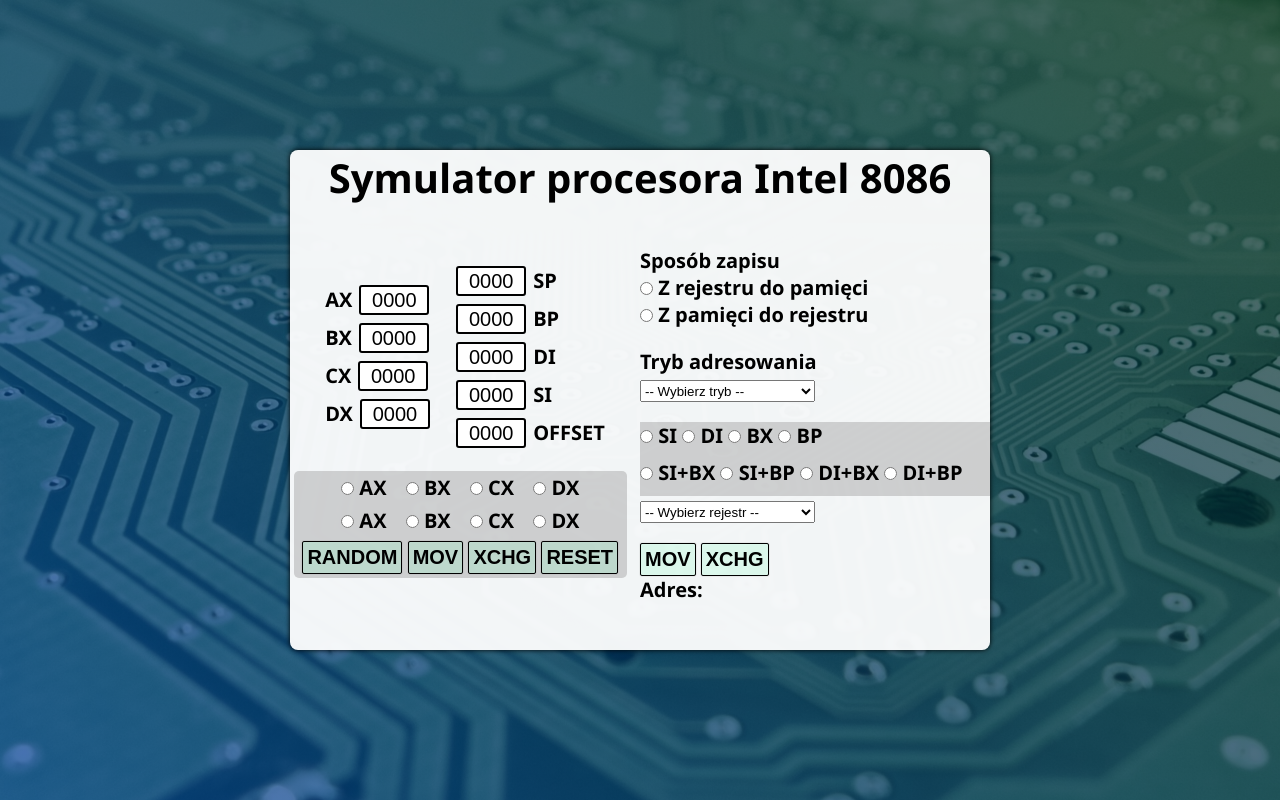
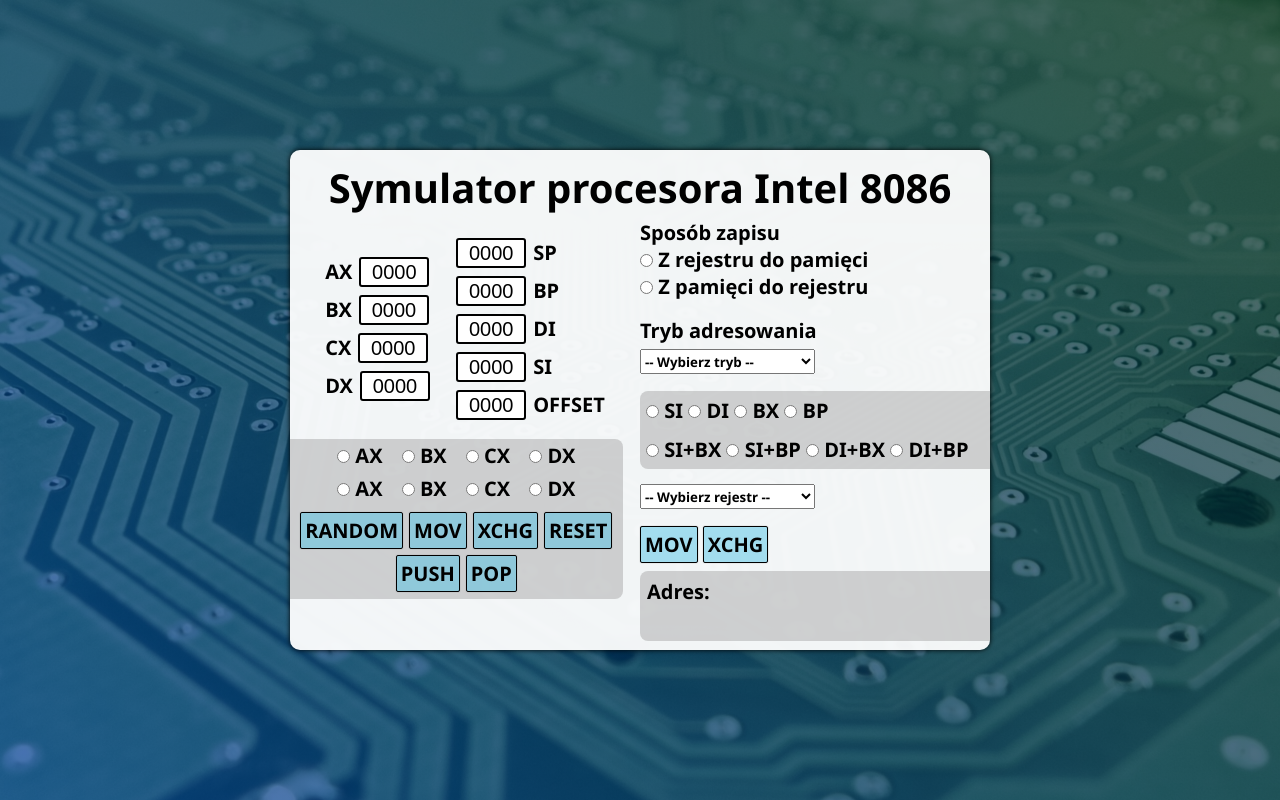
Before and after one commit to knizinsky/intel-8086-simulator, a plain HTML site: page index.html in a window 1280 px wide. Drawn offline with Linux system fonts and the light colour scheme.

Commit message:
ui/ux basics finished

```diff
--- a/index.html
+++ b/index.html
@@ -15,7 +15,7 @@
         <div class="bg-image">
             <div class="box-container">
                 <header class="header">
-                    <h1>Symulator procesora Intel 8086</h1>
+                    <h1 class="headerText">Symulator procesora Intel 8086</h1>
                 </header>
 
                 <div class="halfSimulator">
@@ -84,6 +84,8 @@
                             <button id="moveBtn">MOV</button>
                             <button id="xchgBtn">XCHG</button>
                             <button id="resetBtn">RESET</button>
+                            <button id="resetBtn">PUSH</button>
+                            <button id="resetBtn">POP</button>
                         </div>
                     </section>
                 </div>
@@ -131,7 +133,10 @@
 
                     <button id="movAdressing">MOV</button>
                     <button id="xchgAdressing">XCHG</button>
-                    <p id="result">Adres: </p>
+
+                    <div class="results">
+                        <p id="result">Adres: </p>
+                    </div>
 
                 </div>
             </div>
--- a/sass/style.scss
+++ b/sass/style.scss
@@ -36,13 +36,27 @@ body {
 		height: 500px;
 		background-color: rgba(255, 255, 255, 0.947);
 		z-index: 100;
-		border-radius: 8px;
+		border-radius: 10px;
 		font-size: 2em;
 		font-weight: bold;
 		box-shadow: 0px 0px 5px black;
 		display: flex;
 		flex-direction: row;
 		flex-wrap: wrap;
+
+		.results {
+			width: 100%;
+			height: 70px;
+			padding: 7px;
+			margin-top: 8px;
+			background-color: rgba(150, 150, 150, 0.402);
+			border-top-left-radius: 8px;
+			border-bottom-left-radius: 8px;
+		}
+
+		.headerText {
+			padding: 10px 0;
+		}
 
 		.halfSimulator {
 			width: 50%;
@@ -60,13 +74,13 @@ body {
 			.selectInput {
 				margin-top: 5px;
 				width: 50%;
-				height: 22px;
+				height: 25px;
 			}
 		}
 
 		.header {
 			width: 100%;
-			height: 50px;
+			height: 60px;
 		}
 
 		.wholeSection1 {
@@ -75,8 +89,8 @@ body {
 			display: flex;
 			align-items: center;
 			flex-direction: column;
-			border-radius: 5px;
-			margin: 4px;
+			border-top-right-radius: 8px;
+			border-bottom-right-radius: 8px;
 		}
 
 		.radioSection {
@@ -86,32 +100,44 @@ body {
 		.radioSection3 {
 			display: flex;
 			flex-direction: column;
-			padding: 0 0 20px;
+			padding: 0 0 17px;
 		}
 
 		.radioSection4 {
-			padding: 0 0 10px;
+			padding: 6px;
 			background-color: rgba(150, 150, 150, 0.402);
 		}
 
-        select{
-            cursor: pointer;
-        }
+		.registersAdress {
+			border-top-left-radius: 8px;
+		}
+
+		.indexBaseAdressing {
+			border-bottom-left-radius: 8px;
+			margin-bottom: 10px;
+		}
+
+		select {
+			cursor: pointer;
+			font-family: 'Segoe UI', Tahoma, Geneva, Verdana, sans-serif;
+            font-weight: bold;
+		}
 
 		button {
 			border: 1px solid black;
 			border-radius: 2px;
 			font-size: 1em;
-			background-color: rgba(127, 255, 191, 0.203);
+			background-color: rgba(77, 194, 229, 0.486);
 			padding: 4px;
 			font-weight: bold;
 			box-shadow: 0 0 1px rgb(119, 119, 119);
-			transition: background-color 0.15s;
+			transition: background-color 0.1s;
 			cursor: pointer;
+			font-family: 'Segoe UI', Tahoma, Geneva, Verdana, sans-serif;
 		}
 
 		button:hover {
-			background-color: rgba(54, 224, 130, 0.37);
+			background-color: rgba(83, 228, 206, 0.623);
 		}
 
 		h1 {
@@ -156,6 +182,13 @@ body {
 
 		.buttons {
 			padding: 4px;
+			display: flex;
+			justify-content: center;
+			flex-wrap: wrap;
+
+			button {
+				margin: 3px;
+			}
 		}
 	}
 }
```
Also changed, not shown: css/style.css, 1 other file.
